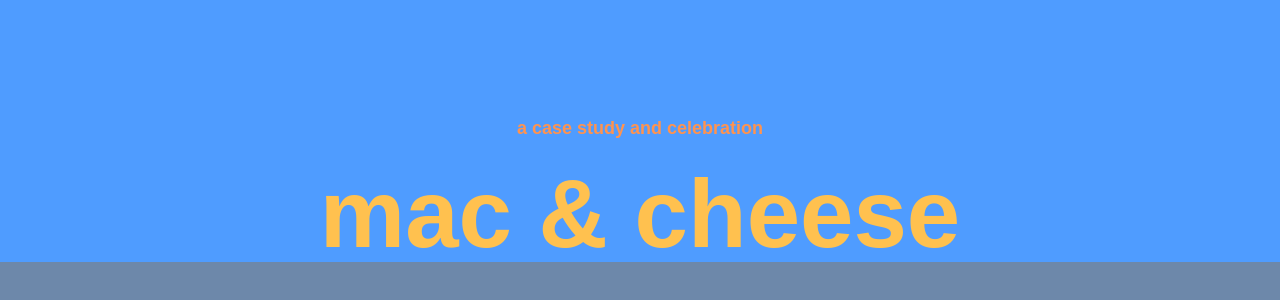
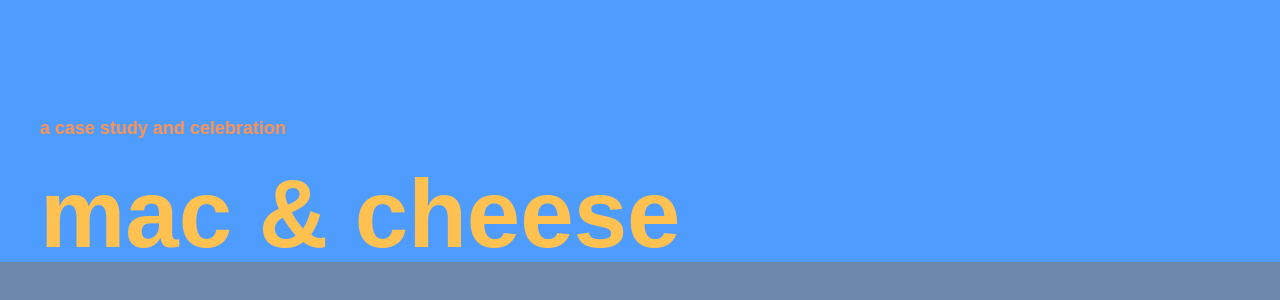
Before and after one commit to mailelucks/mac-n-cheez, a Next.js app: page / in a window 1280 px wide. Shown: the part 378-678 px from the top of the page. Built offline with nearby package versions, Linux system fonts and the light colour scheme; a web font is replaced by a local one.

Commit message:
setup husky

```diff
--- a/package.json
+++ b/package.json
@@ -7,7 +7,9 @@
     "build": "next build",
     "start": "next start",
     "lint": "next lint",
-    "prettier": "prettier --write ."
+    "prettier": "prettier --write .",
+    "prepare": "husky",
+    "lint-staged": "lint-staged"
   },
   "dependencies": {
     "eslint-config-prettier": "^9.1.0",
--- a/src/app/page.tsx
+++ b/src/app/page.tsx
@@ -1,7 +1,7 @@
 export default function Home() {
   return (
     <main className="flex min-h-screen w-full flex-col items-start justify-start bg-stormy">
-      <div className="flex h-[80vh] w-full px-10 flex-col items-center justify-end bg-peacock">
+      <div className="flex h-[80vh] w-full px-10 flex-col items-start justify-end bg-peacock">
         <span className="font-sans font-bold text-lg text-orangejulius mb-6">
           a case study and celebration
         </span>
```
